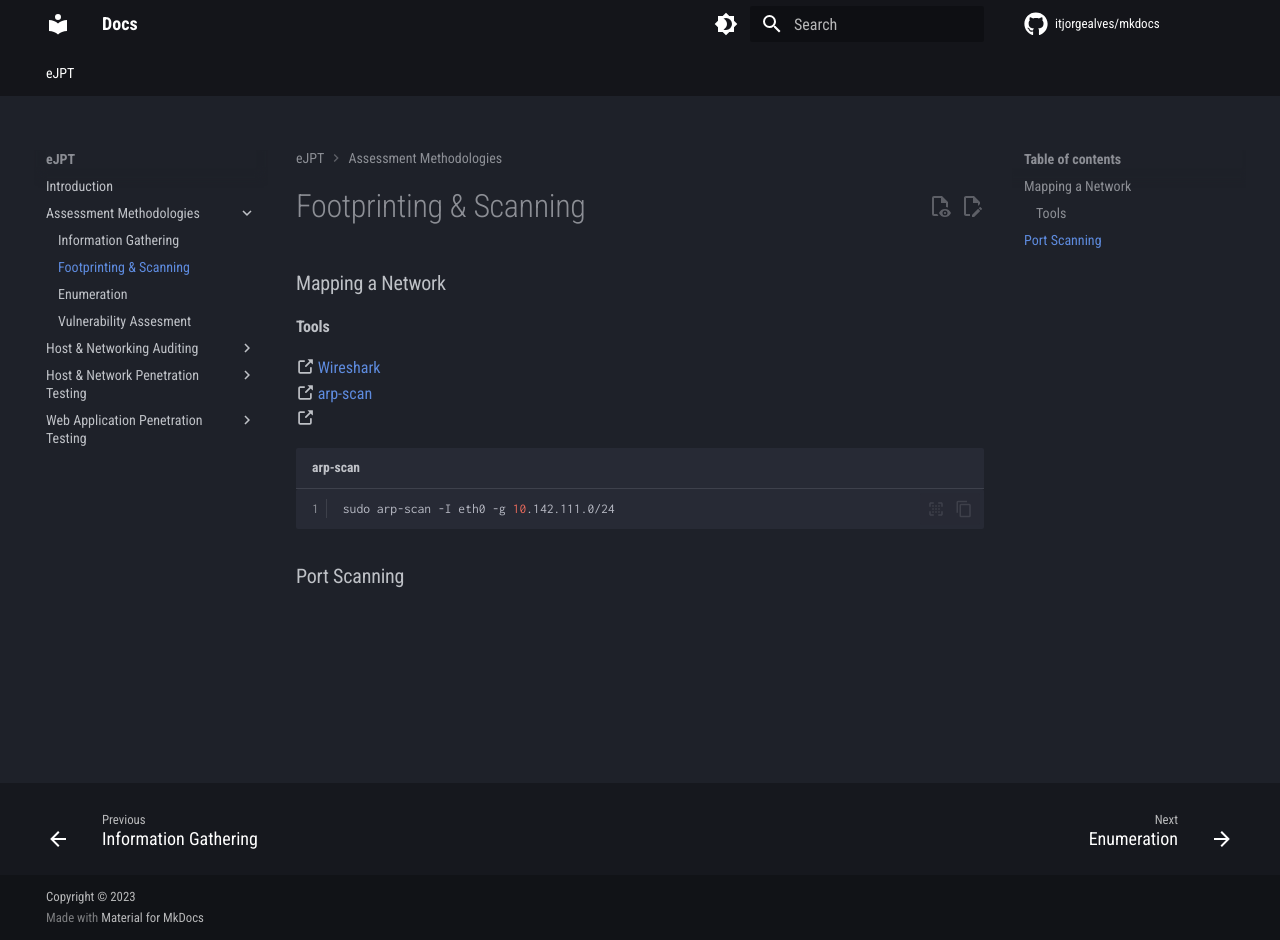
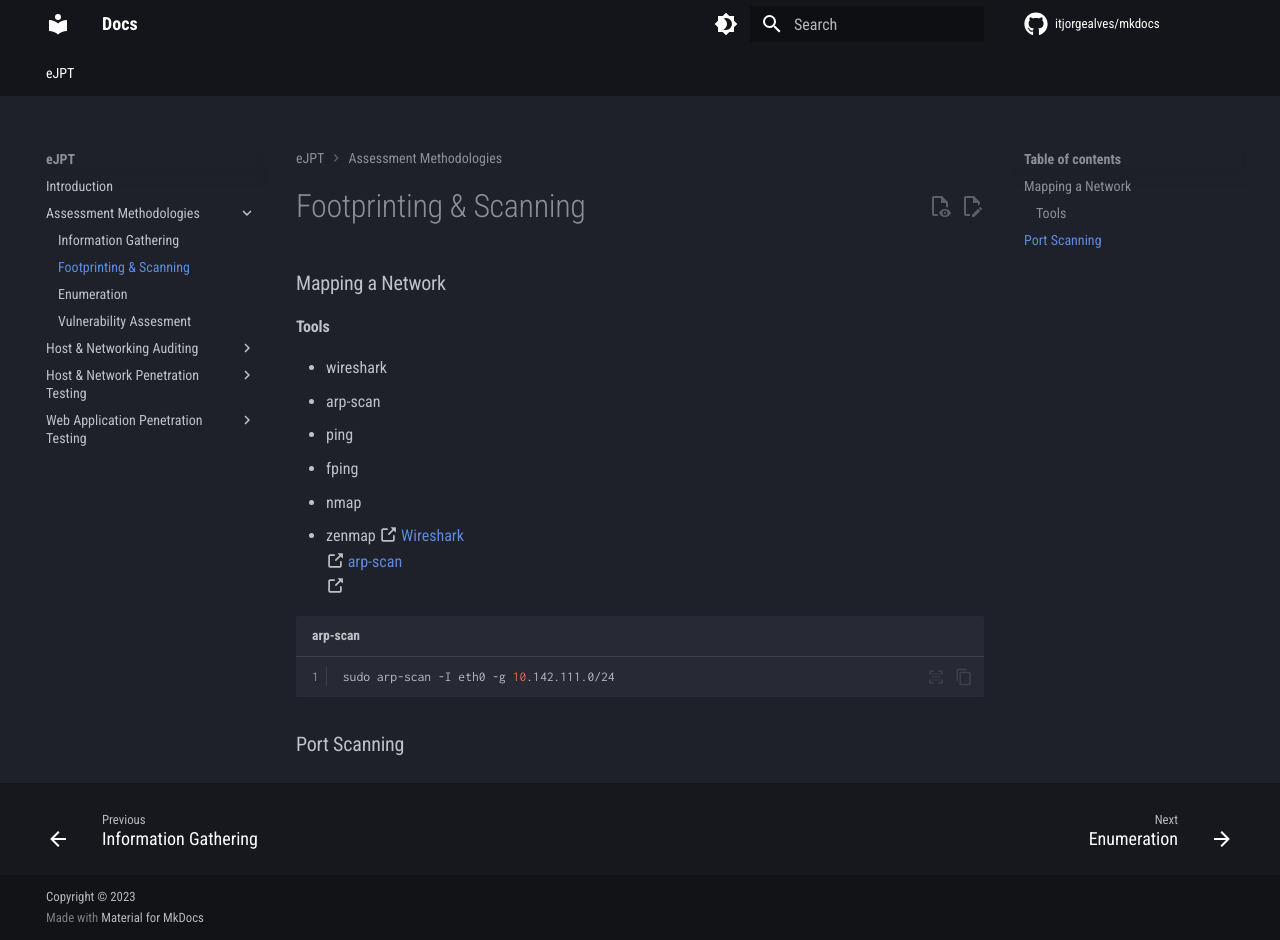
Before and after one commit to itjorgealves/mkdocs, an MkDocs documentation site: the page built from docs/eJPT/S1-Assessment-Methodologies/C2-Footprinting-Scanning/Footprinting-Scanning.md, in a window 1280 px wide and 940 px high. Built offline with MkDocs 1.6.1 and Material for MkDocs 9.7.7, drawn with Linux system fonts in a browser that asks for light colours; comment, search, counter and statistics services are not loaded.

Commit message:
Update documentation

```diff
--- a/docs/eJPT/S1-Assessment-Methodologies/C2-Footprinting-Scanning/Footprinting-Scanning.md
+++ b/docs/eJPT/S1-Assessment-Methodologies/C2-Footprinting-Scanning/Footprinting-Scanning.md
@@ -4,6 +4,12 @@ title: "Footprinting & Scanning"
 
 ### Mapping a Network
 #### Tools
+- wireshark
+- arp-scan
+- ping
+- fping
+- nmap
+- zenmap
 :octicons-link-external-16: [Wireshark](https://www.wireshark.org/)
 :octicons-link-external-16: [arp-scan](https://github.com/royhills/arp-scan)
 :octicons-link-external-16: []()
```
